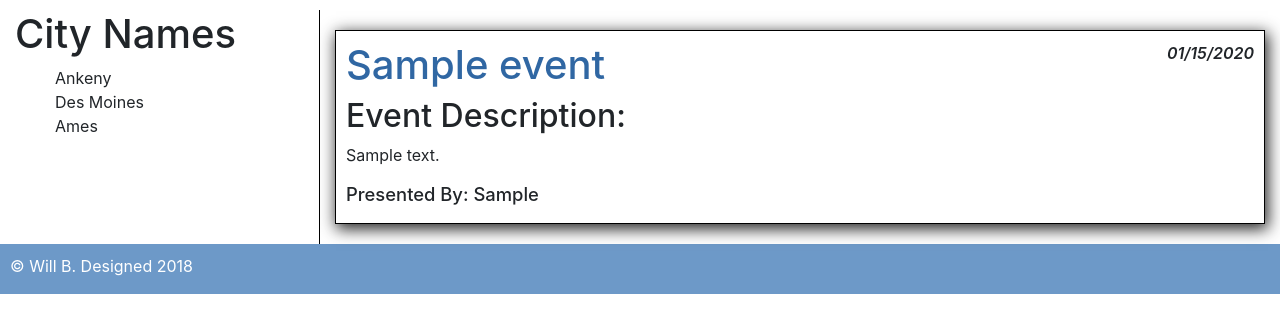
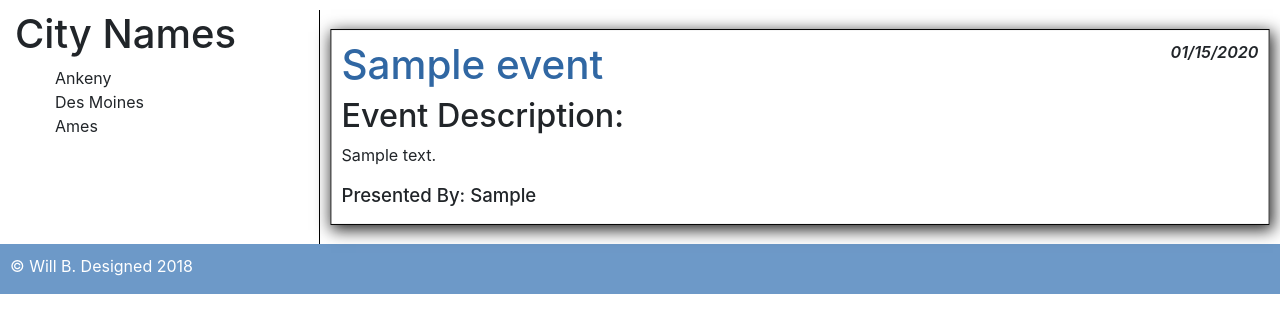
Before and after one commit to wbrown-web/wdv341php, a PHP site: page /formatEvent.php in a window 1280 px wide, with the pointer over the restyled element. Shown: the part 120-453 px from the top of the page. Run offline with PHP 8.4, Linux system fonts and the light colour scheme; tables that the repository leaves empty or names only in its code hold one stand-in row (values such as "Sample post").

Commit message:
added a hover effect on the cards

```diff
--- a/inClass/formatEvent.php
+++ b/inClass/formatEvent.php
@@ -33,6 +33,11 @@ die();
         border: 1px solid #000;
         box-shadow: 2px 4px 15px 1px #252525;
 
+    }
+
+    article:hover {
+        transition: all .2s ease-in-out;
+        transform: scale(1.01);
     }
 
     article h1 {
```
